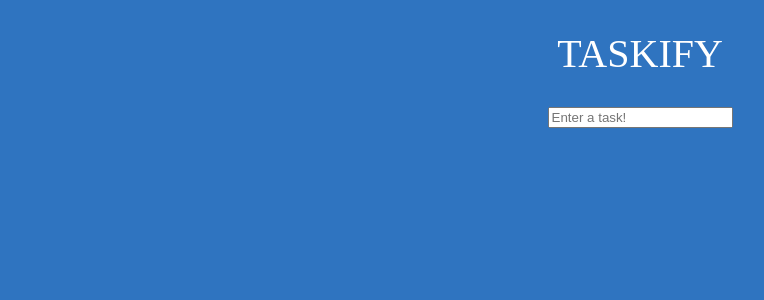
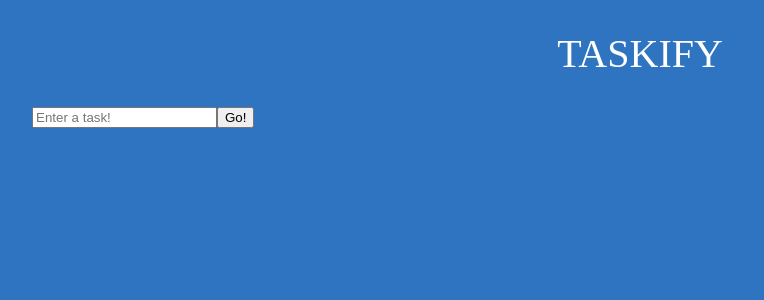
Before and after one commit to karinahuizar/typescript-todo-list, a React (Create React App) app: page / in a window 1280 px wide. Shown: the top 300 px of the page, without its empty margins (0-764 px from the left). Built offline with nearby package versions, Linux system fonts and the light colour scheme; a web font is replaced by a local one.

Commit message:
Added style for input tag.

```diff
--- a/src/components/InputField.tsx
+++ b/src/components/InputField.tsx
@@ -1,8 +1,10 @@
 import React from 'react';
+import './styles.css';
 
 const InputField = () => {
     return <form className='input'>
-        <input type='input' placeholder='Enter a task!' className='input_box' />
+        <input type='input' placeholder='Enter a task!' className='input__box' />
+        <button className='input__submit' type="submit">Go!</button>
     </form>;
 };
 
--- /dev/null
+++ b/src/components/styles.css
@@ -0,0 +1,6 @@
+.input {
+    display: flex;
+    width: 95%;
+    position: relative;
+    align-items: center;
+}
```
